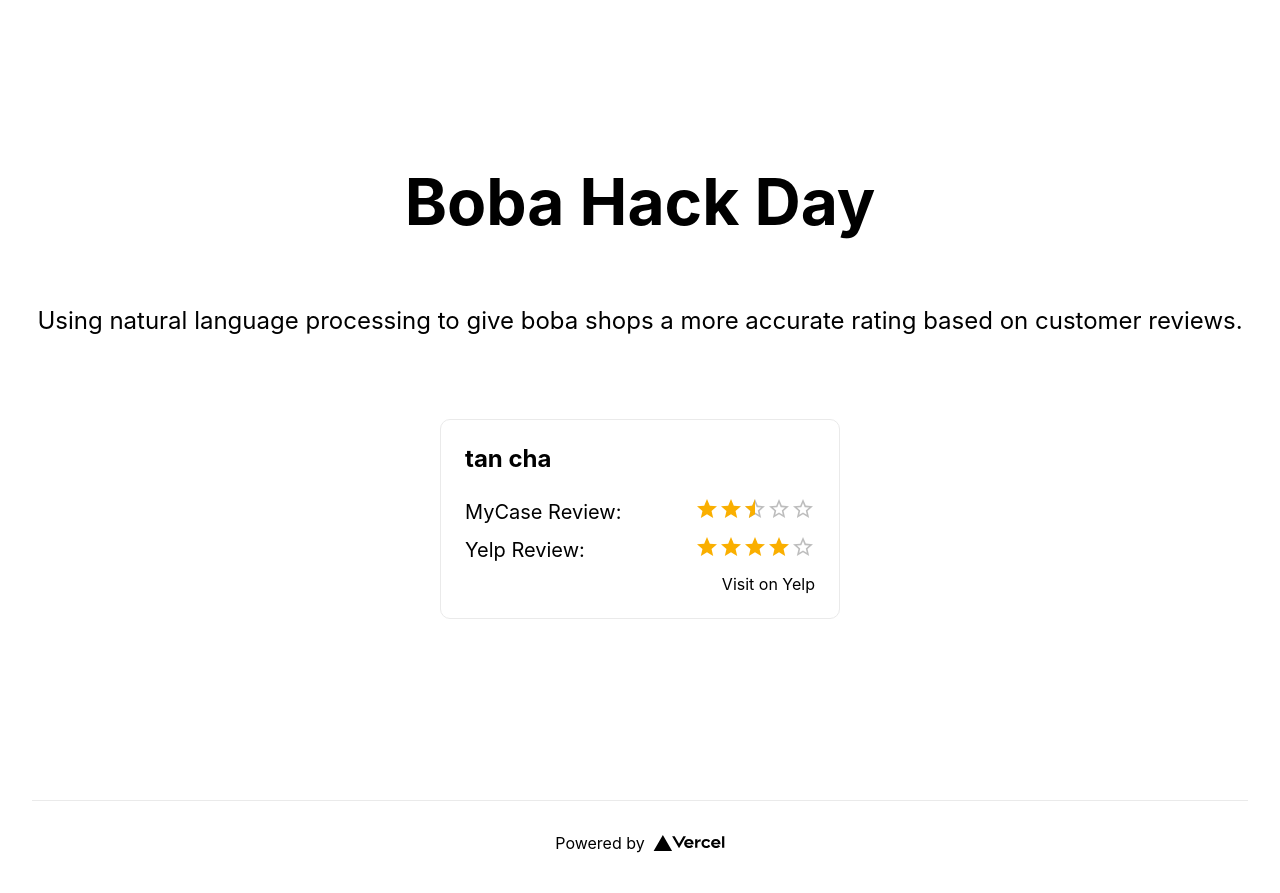
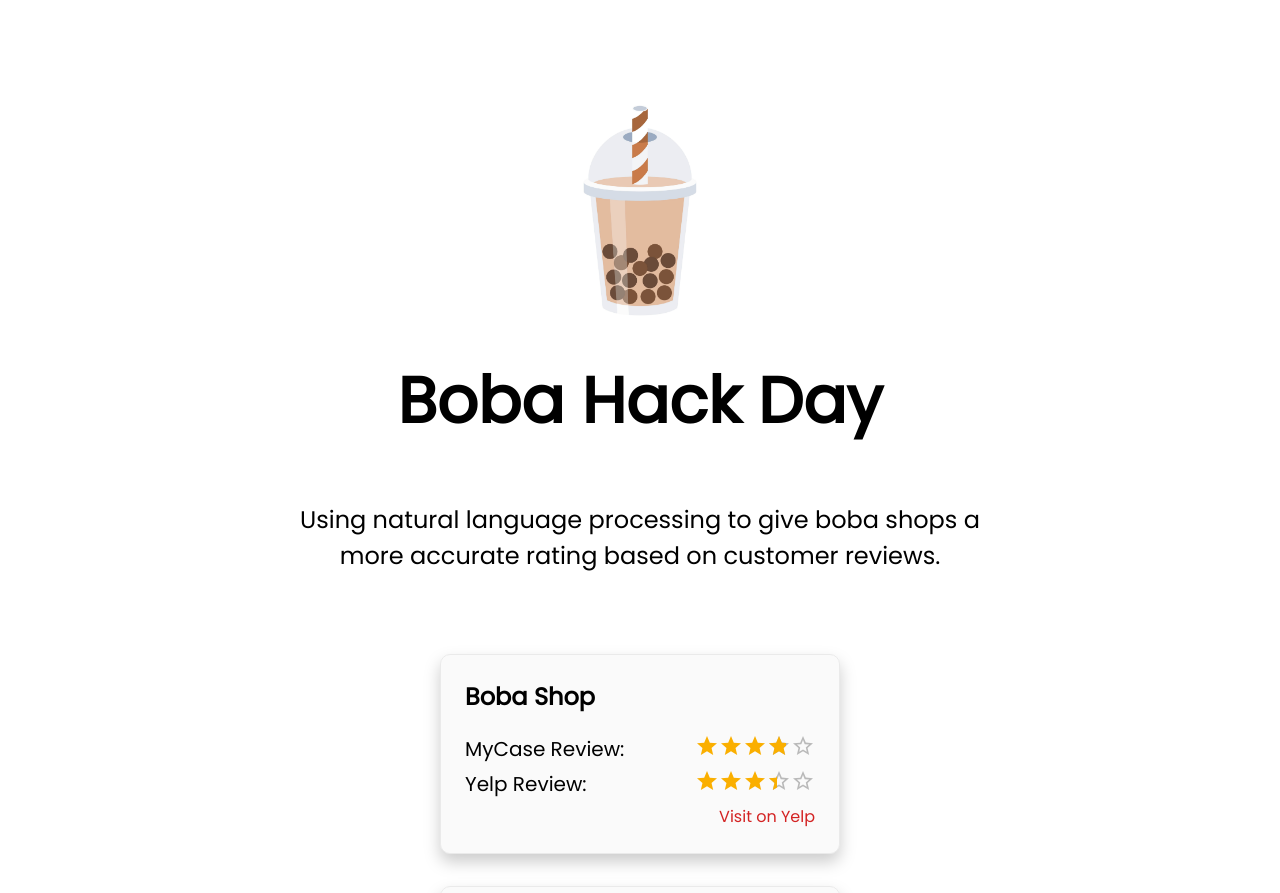
Before and after one commit to Minghong-Weng/boba-hackday-project, a Next.js app in the folder boba-hackday-project/: page / in a window 1280 px wide. Shown: the top 893 px of the page. Built offline with nearby package versions, Linux system fonts and the light colour scheme.

Commit message:
sort data, add boba icon, styling

```diff
--- a/boba-hackday-project/pages/index.js
+++ b/boba-hackday-project/pages/index.js
@@ -2,11 +2,12 @@ import Head from 'next/head'
 import Image from 'next/image'
 import styles from '../styles/Home.module.css'
 import BobaShopCard from '../components/BobaShopCard'
+import bobaTea from '../public/bubble-tea.jpg'
 
 export default function Home() {
   const JSON_DATA = [
     {
-      name: 'tan cha',
+      name: 'Tan Cha',
       yelp_rating: 4,
       shop_restaurant_mc_score: 2.5,
       yelp_url: 'www.yelp.com',
@@ -17,8 +18,59 @@ export default function Home() {
           mycase_review: 4,
         }
       ],
+    },
+    {
+      name: 'Boba Shop',
+      yelp_rating: 3.4,
+      shop_restaurant_mc_score: 3.8,
+      yelp_url: 'www.yelp.com',
+      reviews: [
+        {
+          text: 'great place',
+          yelp_review: 4,
+          mycase_review: 4,
+        }
+      ],
+    },
+    {
+      name: 'Tapioca Express',
+      yelp_rating: 3.3,
+      shop_restaurant_mc_score: 2.7,
+      yelp_url: 'www.yelp.com',
+      reviews: [
+        {
+          text: 'great place',
+          yelp_review: 4,
+          mycase_review: 4,
+        }
+      ],
+    },
+    {
+      name: 'Ocha Tea Cafe',
+      yelp_rating: 3.4,
+      shop_restaurant_mc_score: 3,
+      yelp_url: 'www.yelp.com',
+      reviews: [
+        {
+          text: 'great place',
+          yelp_review: 4,
+          mycase_review: 4,
+        }
+      ],
     }
   ]
+
+  const sort_by_key = (data, key) => {
+    return data.sort((a, b) =>
+    {
+      var x = a[key];
+      var y = b[key];
+      return ((x > y) ? -1 : ((x < y) ? 1 : 0));
+    });
+  }
+
+  const sortedData = sort_by_key(JSON_DATA, 'shop_restaurant_mc_score');
+
   return (
     <div className={styles.container}>
       <Head>
@@ -28,6 +80,12 @@ export default function Home() {
       </Head>
 
       <main className={styles.main}>
+        <Image
+          src={bobaTea}
+          alt="boba tea"
+          width={300}
+          height={300}
+        />
         <h1 className={styles.title}>
           Boba Hack Day
         </h1>
@@ -37,7 +95,7 @@ export default function Home() {
         </p>
 
         <div className={styles.grid}>
-          {JSON_DATA && JSON_DATA.map((shopData, index) =>
+          {sortedData && sortedData.map((shopData, index) =>
             <BobaShopCard
               key={`boba-shop-${index}`}
               bobaShop={shopData}
--- a/boba-hackday-project/styles/Home.module.css
+++ b/boba-hackday-project/styles/Home.module.css
@@ -1,5 +1,8 @@
+@import url('https://fonts.googleapis.com/css2?family=Poppins&display=swap');
+
 .container {
   padding: 0 2rem;
+  font-family: Poppins, sans-serif;
 }
 
 .main {
@@ -54,6 +57,7 @@
   margin: 4rem 0;
   line-height: 1.5;
   font-size: 1.5rem;
+  max-width: 700px;
 }
 
 .code {
@@ -70,10 +74,11 @@
   align-items: center;
   justify-content: center;
   flex-wrap: wrap;
-  max-width: 800px;
+  max-width: 500px;
 }
 
 .card {
+  background-color: #fafafa;
   margin: 1rem;
   padding: 1.5rem;
   /* text-align: left; */
@@ -81,20 +86,22 @@
   text-decoration: none;
   border: 1px solid #eaeaea;
   border-radius: 10px;
-  transition: color 0.15s ease, border-color 0.15s ease;
+  /* transition: color 0.15s ease, border-color 0.15s ease; */
   /* max-width: 300px; */
   width: 400px;
   height: 200px;
   display: flex;
   flex-direction: column;
   justify-content: space-between;
+  filter: drop-shadow(0 0.5rem 0.5rem rgba(0, 0, 0, 0.2));
+  transition: all 0.2s;
 }
 
 .card:hover,
 .card:focus,
 .card:active {
-  color: #0070f3;
-  border-color: #0070f3;
+  transform: translateY(-2px);
+  filter: drop-shadow(0 1rem 1rem rgba(0, 0, 0, 0.2));
 }
 
 .card h2 {
@@ -106,6 +113,14 @@
   margin: 0;
   font-size: 1.25rem;
   line-height: 1.5;
+}
+
+.card a {
+  color: #d32323;
+}
+
+.card a:hover {
+  color: #d17777;
 }
 
 .logo {
```
Also changed, not shown: boba-hackday-project/public/bubble-tea.jpg (added).
